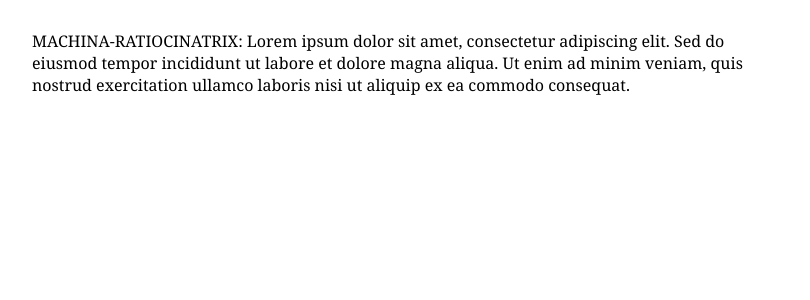
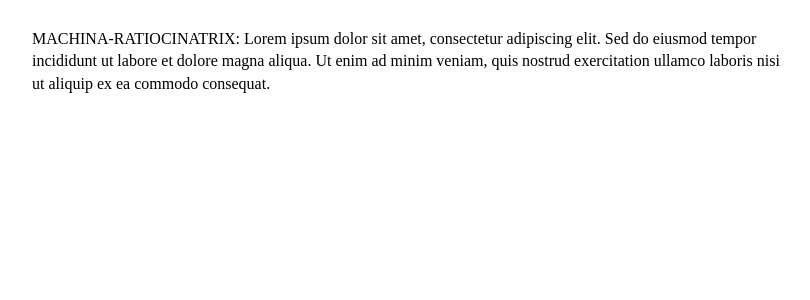
Before and after one commit to reasoning-machine/reasoning-machine.github.io, a Jekyll site: the page pages/page_1.html, which Jekyll copies as it is, in a window 1280 px wide. Shown: the top 300 px of the page, without its empty margins (233-1043 px from the left). Built offline with Jekyll 4.4.1, drawn with Linux system fonts in a browser that asks for light colours.

Commit message:
Update page_1.html

```diff
--- a/pages/page_1.html
+++ b/pages/page_1.html
@@ -12,19 +12,20 @@
             justify-content: center;
             align-items: flex-start;
             min-height: 100vh;
-            font-family: Georgia, serif;
+            font-family: "Times New Roman", Times, serif;
             font-size: 16px;
             background: none;
         }
         #feed {
-            width: 750px; /* Updated to match central block width */
+            width: 750px; /* Matches central block width */
             padding: 20px 0;
             overflow-y: auto;
             max-height: 100vh;
         }
         .message {
             margin: 0;
-            padding: 10px 0; /* Vertical separation */
+            padding: 8px 0; /* Adjusted for vertical separation, matching site */
+            line-height: 1.4; /* Matches approximate line height of main page */
             white-space: pre-wrap; /* Preserves line breaks and spaces */
         }
     </style>
```
